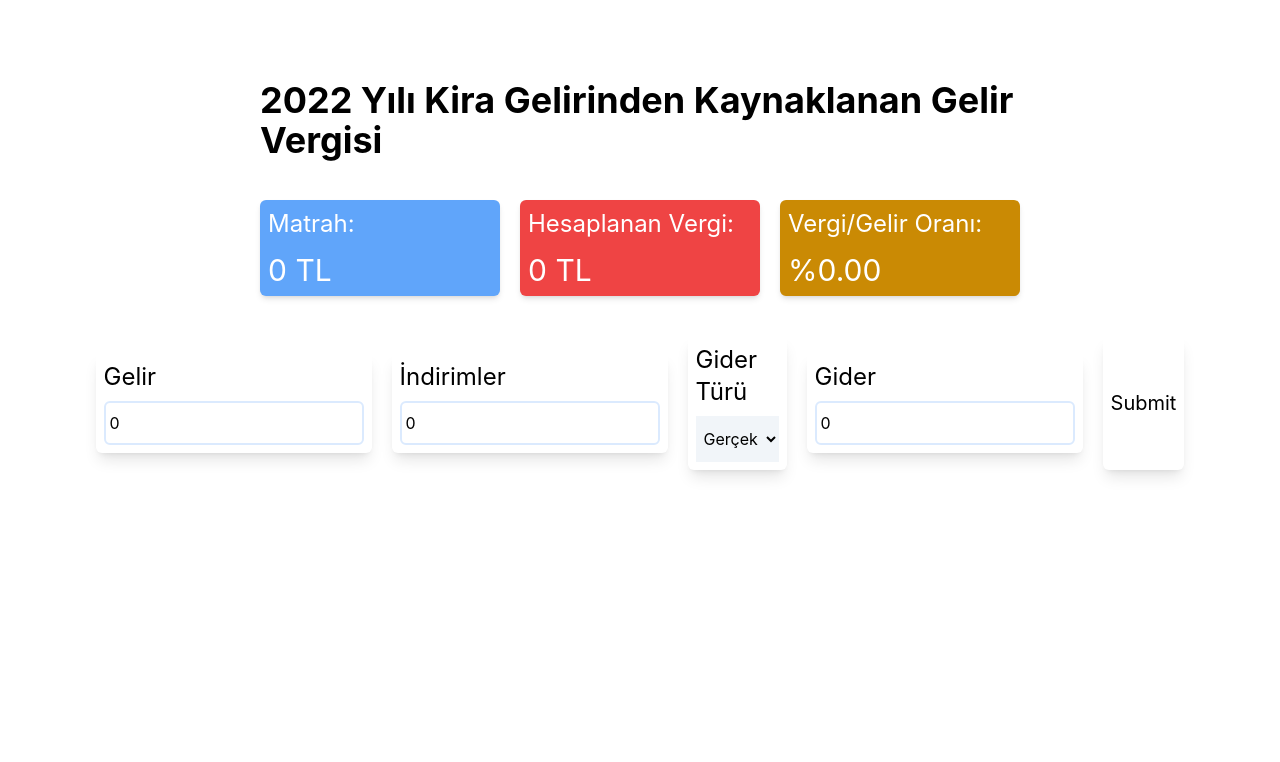
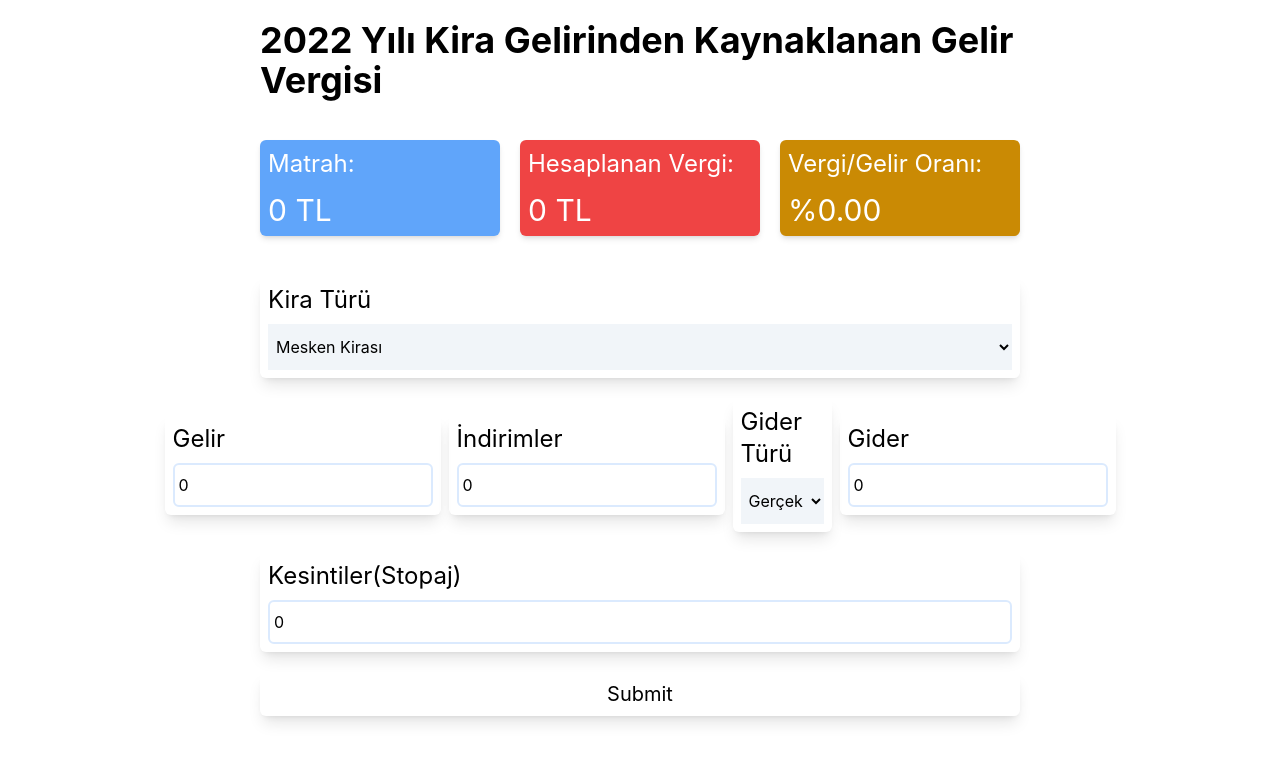
Before and after one commit to thebosph/tr-tax-calculator, a React (Create React App) app: page / in a window 1280 px wide. Shown: the top 762 px of the page. Built offline with nearby package versions, Linux system fonts and the light colour scheme.

Commit message:
feat(form): added deductions field for the business loan

```diff
--- a/src/Screens/Main.tsx
+++ b/src/Screens/Main.tsx
@@ -4,7 +4,7 @@ import Form from "../components/form";
 
 const Main: React.FC = () => {
   return (
-    <div className="h-screen flex flex-col  items-center py-10 px-5 md:pt-20 space-y-10 md:mx-60 ">
+    <div className="h-screen flex flex-col  items-center py-10  px-5 md:py-5 space-y-10 md:mx-60  ">
       <Results />
       <Form />
     </div>
--- a/src/components/form.tsx
+++ b/src/components/form.tsx
@@ -17,7 +17,7 @@ const Form = () => {
   } = useForm<InputTypes>();
 
   const { setResults, modal, setModal } = useStore();
-  const { expenses, revenue, expensesKind, allowance } = watch();
+  const { revenue, expensesKind, loanKind } = watch();
 
   const onSubmit: SubmitHandler<InputTypes> = (data) => {
     if (revenue <= 9500) {
@@ -30,17 +30,30 @@ const Form = () => {
     const result = calculator(data);
     setResults(result);
     reset();
-    console.log(result);
   };
 
   //watch for expensesKind change
 
   return (
-    <div className="flex flex-col space-y-0 w-full">
+    <div className="flex flex-col w-full">
       <form
         onSubmit={handleSubmit(onSubmit)}
-        className="flex flex-col md:flex-row justify-center items-center space-y-5 md:space-y-0 md:space-x-5   w-full  "
+        className="flex flex-col  justify-center items-center space-y-5     w-full  "
       >
+        <Select
+          label="loanKind"
+          labelName="Kira Türü"
+          {...register("loanKind")}
+          options={[
+            { value: "homeLoan", optionName: "Mesken Kirası" },
+            { value: "businessLoan", optionName: "İşyeri Kirası" },
+            {
+              value: "homeAndBusinessLoan",
+              optionName: "Mesken ve İşyeri Kirası",
+            },
+          ]}
+        />
+        <div className="flex  flex-col md:flex-row  justify-center items-center md:space-x-2 w-full">
           <Input
             labelName="Gelir"
             label="revenue"
@@ -60,6 +73,10 @@ const Form = () => {
             label="expensesKind"
             labelName="Gider Türü"
             {...register("expensesKind")}
+            options={[
+              { value: "exactCharges", optionName: "Gerçek" },
+              { value: "sumExpenses", optionName: "Götürü" },
+            ]}
           />
           <Input
             disabled={expensesKind === "sumExpenses"}
@@ -72,10 +89,20 @@ const Form = () => {
                 : 0
             }
           />
-
+        </div>
+        {loanKind !== "homeLoan" && (
+          <div className="w-full">
+            <Input
+              labelName="Kesintiler(Stopaj)"
+              label="deductions"
+              register={register}
+              defaultValue={0}
+            />
+          </div>
+        )}
         <input
           type="submit"
-          className="bg-white p-2 shadow-lg h-full rounded-md text-xl hover:bg-blue-400 hover:text-white transition-colors cursor-pointer disabled:cursor-not-allowed disabled:hover:bg-gray-100 disabled:bg-gray-100 disabled:hover:text-black"
+          className="bg-white p-2 shadow-lg h-full w-full rounded-md text-xl hover:bg-blue-400 hover:text-white transition-colors cursor-pointer disabled:cursor-not-allowed disabled:hover:bg-gray-100 disabled:bg-gray-100 disabled:hover:text-black"
         />
       </form>
       {
--- a/src/components/input.tsx
+++ b/src/components/input.tsx
@@ -19,7 +19,7 @@ const Input = ({
   defaultValue,
 }: InputProps) => {
   return (
-    <div className="flex flex-col shadow-lg space-y-2 p-2 w-full rounded-md ">
+    <div className="flex flex-col shadow-lg space-y-2 py-2 w-full p-2  rounded-md ">
       <label className="text-2xl">{labelName}</label>
       <input
         defaultValue={defaultValue}
--- a/src/components/results.tsx
+++ b/src/components/results.tsx
@@ -2,7 +2,7 @@ import React from "react";
 import useStore from "../store/useStore";
 
 const Results: React.FC = () => {
-  const { results } = useStore();
+  const results = useStore((state) => state.results);
   return (
     <div className="flex flex-col items-center  space-y-10 w-full ">
       <h1 className="text-4xl font-bold">
--- a/src/components/select.tsx
+++ b/src/components/select.tsx
@@ -2,12 +2,17 @@ import React from "react";
 import { UseFormRegister } from "react-hook-form";
 import { InputTypes } from "../types/Inputs";
 
+type optionItem = {
+  value: string;
+  optionName: string;
+};
+
 const Select = React.forwardRef<
   HTMLSelectElement,
-  { label: string; labelName?: string } & ReturnType<
+  { label: string; labelName?: string; options: optionItem[] } & ReturnType<
     UseFormRegister<InputTypes>
   >
->(({ onChange, onBlur, name, labelName }, ref) => (
+>(({ onChange, onBlur, name, labelName, options }, ref) => (
   <div className="flex flex-col shadow-lg space-y-2 p-2 w-full rounded-md  ">
     <label className="text-2xl">{labelName}</label>
     <select
@@ -17,8 +22,9 @@ const Select = React.forwardRef<
       onBlur={onBlur}
       className="py-3 px-1 bg-slate-100 "
     >
-      <option value="exactCharges">Gerçek</option>
-      <option value="sumExpenses">Götürü</option>
+      {options.map((option: optionItem) => (
+        <option value={option.value}>{option.optionName}</option>
+      ))}
     </select>
   </div>
 ));
--- a/src/types/Inputs.ts
+++ b/src/types/Inputs.ts
@@ -3,9 +3,17 @@ export interface InputTypes {
   expenses: number;
   expensesKind: ExpensesKind;
   allowance: number;
+  loanKind: LoanKind;
+  deductions?: number;
 }
 
 export enum ExpensesKind {
   sumExpenses = "sumExpenses",
   exactCharges = "exactCharges",
 }
+
+export enum LoanKind {
+  homeLoan = "homeLoan",
+  businessLoan = "businessLoan",
+  homeAndBusinessLoan = "homeAndBusinessLoan",
+}
--- a/src/utils/calculator.ts
+++ b/src/utils/calculator.ts
@@ -7,6 +7,7 @@ export const calculator = ({
   expenses,
   allowance,
   expensesKind,
+  deductions,
 }: InputTypes) => {
   let basis;
   let tax;
@@ -18,6 +19,10 @@ export const calculator = ({
 
     basis = revenueWithoutException - usableExpenses - allowance;
     tax = taxCalcForBrackets(basis);
+    if (deductions) {
+      tax = tax - deductions;
+    }
+
     ratio = tax / revenueWithoutException;
   } else {
     basis = revenue - HOUSE_EXCEPTION - expenses - allowance;
```
Lines whose indentation alone changed are shown as unchanged.
